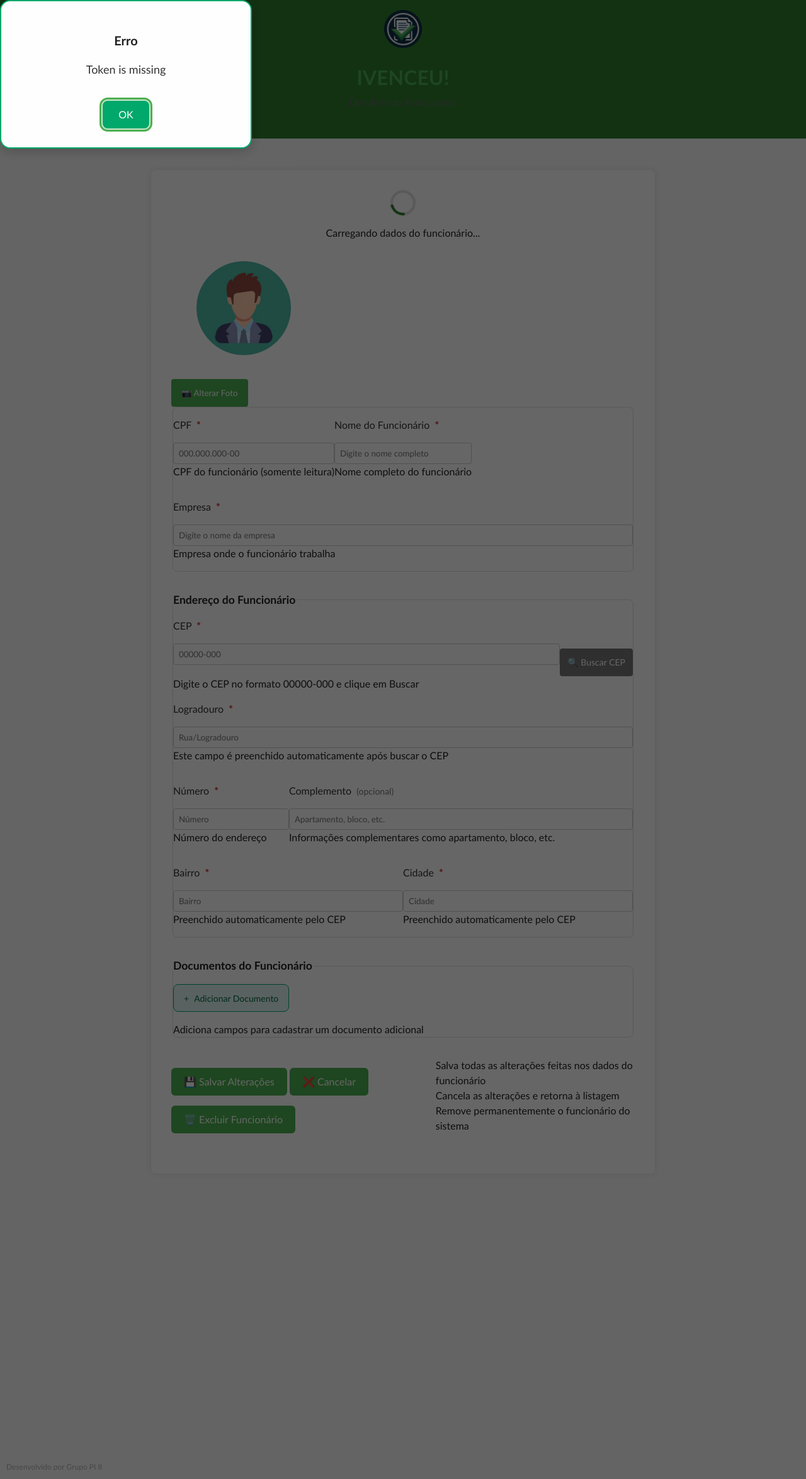
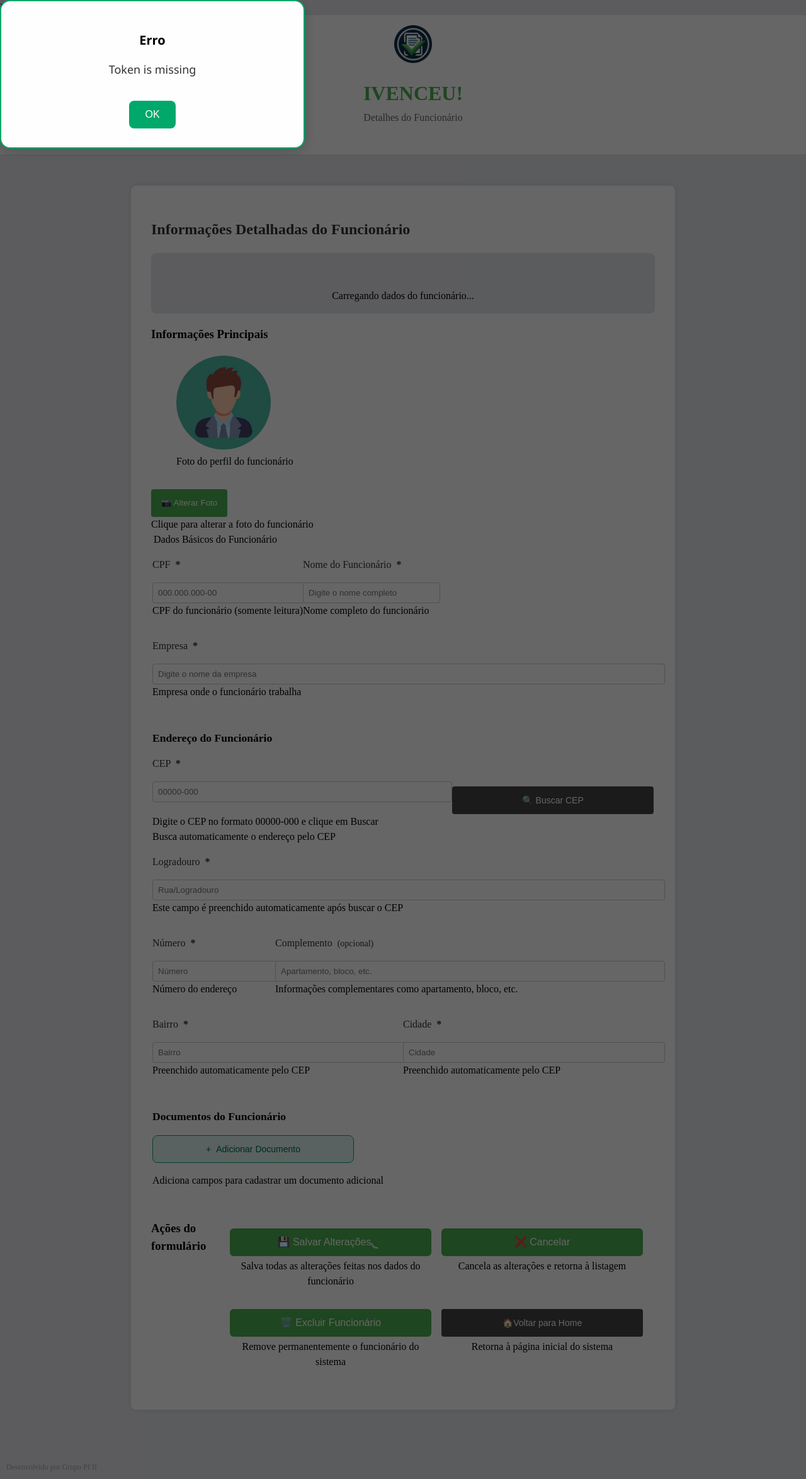
Before and after one commit to DanielePerse/univesp-project, a Flask app: page /detalhes/1 in a window 1280 px wide. Shown: the whole page at 63% size. Run offline with Flask 3, Linux system fonts and the light colour scheme.

Commit message:
Padronização visual dos botões, alinhamento, explicações e acessibilidade

```diff
--- a/app/static/css/style.css
+++ b/app/static/css/style.css
@@ -1,55 +1,25 @@
-@charset "utf-8";
+/* Botões de ação padrão e explicações alinhadas */
+.button_form, .button-primary, .button-secondary, .button-danger, .button-add-document, .button-table, .button_cpf, .button_option {
+    width: 320px;
+    max-width: 90vw;
+    min-width: 220px;
+    box-sizing: border-box;
+    display: flex;
+    align-items: center;
+    justify-content: center;
+    white-space: normal;
+    word-break: break-word;
+    background-color: #4CAF50;
+    color: #fff;
+    border: none;
+    border-radius: 6px;
+    font-size: 1rem;
+    cursor: pointer;
+    transition: background-color 0.2s, color 0.2s;
+        transition: background-color 0.3s, color 0.3s;
+    }
+/* ===== MELHOR CONTRASTE E FOCUS ===== */
 
-/* ===== VARIÁVEIS DE ACESSIBILIDADE ===== */
-:root {
-  --primary-green: #2E7D2E;      /* Contraste AA melhorado */
-  --primary-green-light: #4CAF50; /* Verde original */
-  --error-red: #C62828;          /* Contraste AA */
-  --warning-orange: #F57C00;     /* Contraste AA */
-  --success-green: #2E7D2E;      /* Contraste AA */
-  --text-primary: #212121;       /* Contraste AAA */
-  --text-secondary: #757575;     /* Contraste AA */
-  --background-light: #FAFAFA;
-  --border-color: #E0E0E0;
-  --focus-outline: #4CAF50;
-  --focus-shadow: rgba(76, 175, 80, 0.3);
-}
-
-* {
-  font-family: Calibri, Arial, sans-serif;
-  box-sizing: border-box;
-}
-
-/* ===== CLASSES UTILITÁRIAS PARA ACESSIBILIDADE ===== */
-.sr-only {
-  position: absolute !important;
-  width: 1px !important;
-  height: 1px !important;
-  padding: 0 !important;
-  margin: -1px !important;
-  overflow: hidden !important;
-  clip: rect(0, 0, 0, 0) !important;
-  white-space: nowrap !important;
-  border: 0 !important;
-}
-
-/* Skip Link */
-.skip-link {
-  position: absolute;
-  top: -40px;
-  left: 6px;
-  background: var(--text-primary);
-  color: white;
-  padding: 8px 12px;
-  text-decoration: none;
-  border-radius: 4px;
-  font-weight: bold;
-  z-index: 1000;
-}
-
-.skip-link:focus {
-  top: 6px;
-}
 
 /* Estados de Erro */
 .error-message {
@@ -69,11 +39,34 @@
 }
 
 body {
-    background-color: var(--background-light);
+    background-color: #e5e7eb;
     margin: 0;
     padding: 0;
     color: var(--text-primary);
     line-height: 1.5;
+    transition: background-color 0.3s, color 0.3s;
+/* ===== DARK MODE ===== */
+/* DARK MODE via atributo data-theme */
+[data-theme="dark"] .optional,
+[data-theme="dark"] .status-message,
+[data-theme="dark"] .stat-label,
+[data-theme="dark"] .logo-section p,
+[data-theme="dark"] .form-group label,
+[data-theme="dark"] .checkbox-label,
+[data-theme="dark"] .requirements-title,
+[data-theme="dark"] .requirement,
+[data-theme="dark"] .terms-content,
+[data-theme="dark"] .nav-link,
+[data-theme="dark"] .feedback-container.info,
+[data-theme="dark"] .feedback-container.success {
+    color: var(--text-dark-weak) !important;
+}
+
+/* LIGHT MODE via atributo data-theme */
+[data-theme="light"] body {
+    background-color: #e5e7eb !important;
+    color: var(--text-primary) !important;
+}
 }
 
 /* ===== MELHOR CONTRASTE E FOCUS ===== */
@@ -136,9 +129,9 @@
 }
 
 header {
-    color: white;
+    color: #222;
     padding: 1rem;
-    background-color: var(--primary-green);
+    background-color: white;
     width: 100%;
     min-height: 50px;
     text-align: left;
@@ -146,7 +139,10 @@
 }
 
 main {
-    max-width: 500px;
+    max-width: 800px;
+    min-width: 400px;
+    min-height: 500px;
+    width: 100%;
     margin: 50px auto;
     padding: 2rem;
     background-color: white;
@@ -155,7 +151,10 @@
 }
 
 .form-container {
-    max-width: 500px;
+    max-width: 800px;
+    min-width: 400px;
+    min-height: 500px;
+    width: 100%;
     margin: 50px auto;
     padding: 2rem;
     background-color: white;
@@ -165,6 +164,9 @@
 
 .form-container.wide {
     max-width: 800px;
+    min-width: 400px;
+    min-height: 500px;
+    width: 100%;
 }
 
 .logo-section {
@@ -571,9 +584,11 @@
     outline-offset: 2px;
 }
 
+
+/* Botão secundário: cinza escuro, texto branco */
 .button-secondary {
-    background-color: var(--text-secondary);
-    color: white;
+    background-color: #444; /* cinza escuro */
+    color: #fff;
     border: none;
     padding: 8px 12px;
     border-radius: 4px;
@@ -880,7 +896,7 @@
     flex-direction: column;
     align-items: center;
     padding: var(--spacing-xl);
-    background: white;
+    background: #e5e7eb;
     border-radius: 8px;
     margin: var(--spacing-lg) 0;
 }
--- a/app/templates/detalhes.html
+++ b/app/templates/detalhes.html
@@ -19,7 +19,7 @@
     </div>
   </header>
 
-  <main id="main-content" role="main" class="form-container wide" aria-labelledby="detalhes-title">
+  <main id="main-content" role="main" class="form-container" aria-labelledby="detalhes-title">
     <h2 id="detalhes-title" class="sr-only">Informações Detalhadas do Funcionário</h2>
 
     <!-- Área para anúncios de screen reader -->
@@ -289,42 +289,57 @@
       <!-- Ações do Formulário -->
       <section class="form-actions" role="group" aria-labelledby="form-actions-title">
         <h3 id="form-actions-title" class="sr-only">Ações do formulário</h3>
-
-        <div class="action-buttons">
+        <div class="action-buttons" style="display: flex; flex-wrap: wrap; gap: 16px; justify-content: center; align-items: flex-start; margin-top: 16px;">
+          <div style="display: flex; flex-direction: column; align-items: center; max-width: 320px; width: 100%;">
             <button
               type="submit"
               id="save-button"
               class="button_form button-primary"
               aria-describedby="save-help"
+              style="width: 100%;"
             >
               <span class="button-text">💾 Salvar Alterações</span>
               <span class="loading-spinner sr-only" aria-hidden="true"></span>
             </button>
-
+            <div id="save-help" class="button-explanation" style="width: 100%; text-align: center; word-break: break-word; margin-top: 4px;">Salva todas as alterações feitas nos dados do funcionário</div>
+          </div>
+          <div style="display: flex; flex-direction: column; align-items: center; max-width: 320px; width: 100%;">
             <button
               type="button"
               class="button_form button-danger"
               onclick="confirmCancel()"
               aria-describedby="cancel-help"
+              style="width: 100%;"
             >
               ❌ Cancelar
             </button>
-
+            <div id="cancel-help" class="button-explanation" style="width: 100%; text-align: center; word-break: break-word; margin-top: 4px;">Cancela as alterações e retorna à listagem</div>
+          </div>
+          <div style="display: flex; flex-direction: column; align-items: center; max-width: 320px; width: 100%;">
             <button
               type="button"
               id="delete-button"
               class="button_form button-danger"
               onclick="confirmDelete()"
               aria-describedby="delete-help"
+              style="width: 100%;"
             >
               🗑️ Excluir Funcionário
             </button>
+            <div id="delete-help" class="button-explanation" style="width: 100%; text-align: center; word-break: break-word; margin-top: 4px;">Remove permanentemente o funcionário do sistema</div>
           </div>
-
-        <div class="action-help-texts">
-          <div id="save-help" class="help-text">Salva todas as alterações feitas nos dados do funcionário</div>
-          <div id="cancel-help" class="help-text">Cancela as alterações e retorna à listagem</div>
-          <div id="delete-help" class="help-text">Remove permanentemente o funcionário do sistema</div>
+          <div style="display: flex; flex-direction: column; align-items: center; max-width: 320px; width: 100%;">
+            <button
+              type="button"
+              onclick="window.location.href='/home'"
+              class="button_form button-secondary"
+              aria-describedby="back-home-help"
+              style="width: 100%;"
+            >
+              <span aria-hidden="true">🏠</span> Voltar para Home
+            </button>
+            <div id="back-home-help" class="button-explanation" style="width: 100%; text-align: center; word-break: break-word; margin-top: 4px;">Retorna à página inicial do sistema</div>
+          </div>
         </div>
       </section>
     </form>
```
Also changed, not shown: other parts of app/static/css/style.css (+24 -12 lines), app/static/js/consulta.js (+8 -10 lines), app/static/js/login.js (+3 -6 lines), app/templates/cadastro.html (+7 -3 lines), app/templates/cadastro_usuario.html (+12 -3 lines), app/templates/consulta.html (+14 -6 lines), app/templates/home.html (+9 -9 lines), app/templates/login.html (+21 -21 lines). Lines whose indentation alone changed are shown as unchanged.
